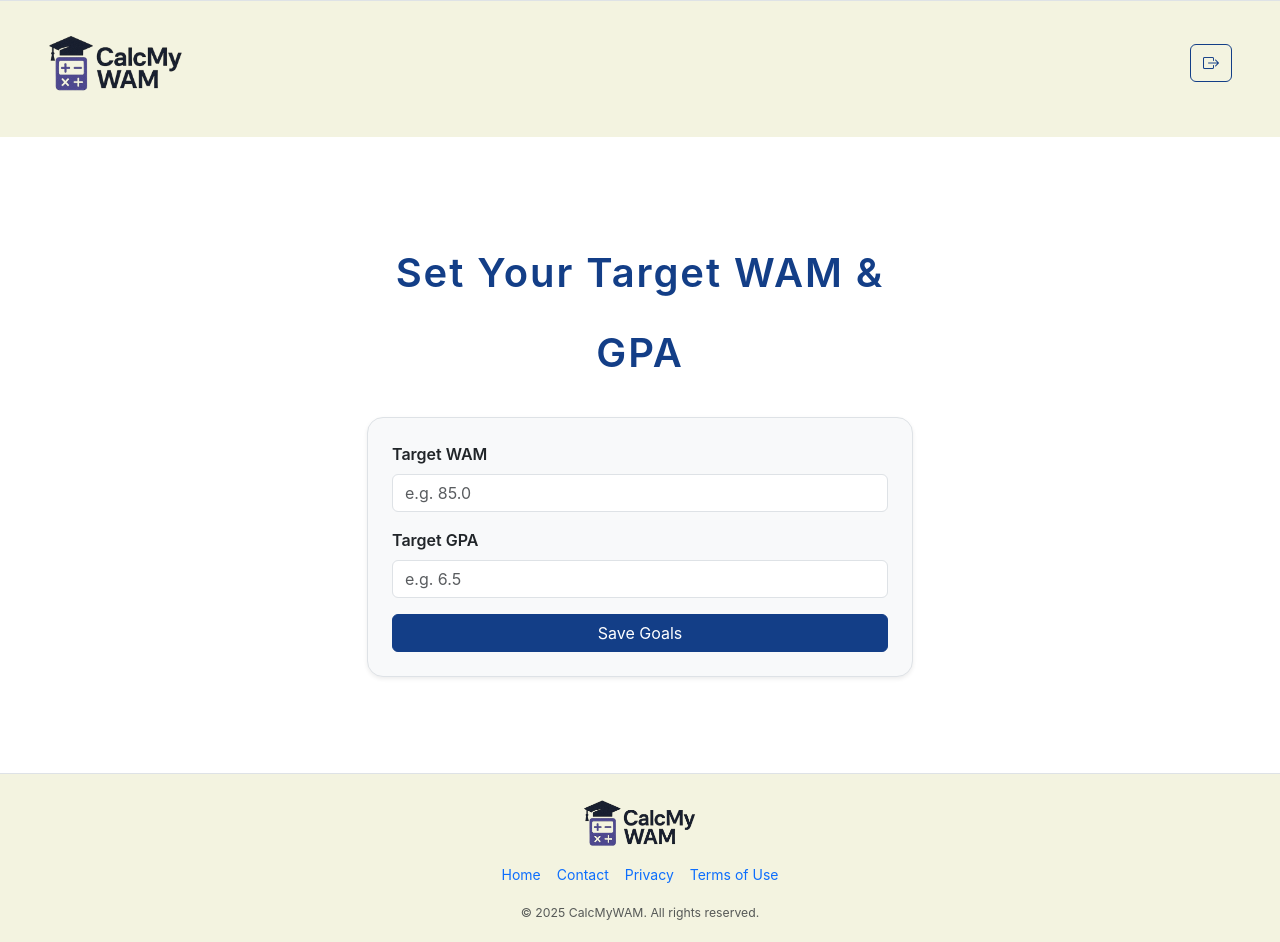
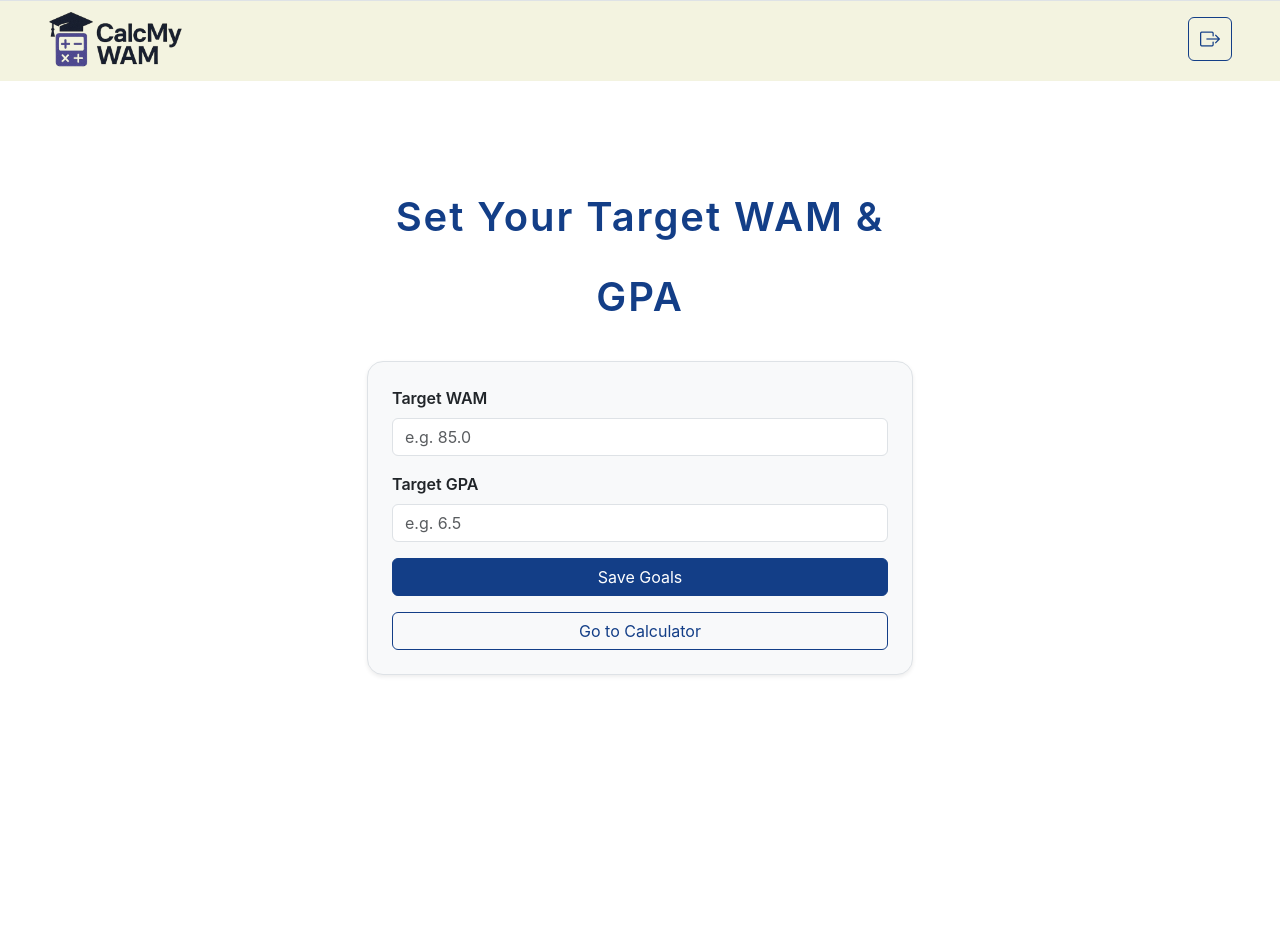
Before and after one commit to VSTERNENLICHT/CITS3403-Group-Project, a Flask app: page /set-goal in a window 1280 px wide. After the commit the page ends 676 px from the top, so only its background shows below. Run offline with Flask 3, Linux system fonts and the light colour scheme.

Commit message:
Top bar adjusted & added a button to calculator page

```diff
--- a/app.py
+++ b/app.py
@@ -38,3 +38,13 @@ if __name__ == '__main__':
     with app.app_context():
         db.create_all()
     app.run(debug=True)
+
+
+@app.route('/')
+def home():
+    return render_template('set-goal.html')  # or whatever your homepage is
+
+
+@app.route('/')
+def home():
+    return render_template('set-goal.html')
--- a/static/final-style.css
+++ b/static/final-style.css
@@ -10,7 +10,7 @@ body {
 
 header {
   background-color: #f3f3e0;
-  padding-bottom: 20px;
+  padding-bottom: 0px;
   width: 100vw;
   margin-left: calc(-50vw + 50%);
 }
@@ -87,7 +87,6 @@ p.fs-3 {
 .btn-outline-primary {
   color: #133e87;
   border-color: #133e87;
-  background-color: transparent;
 }
 
 .btn-outline-primary:hover {
@@ -98,6 +97,17 @@ p.fs-3 {
 
 .logout-icon:hover {
   color: #133e87 !important;
+  transition: color 0.2s ease;
+}
+
+.go-to-calculator {
+  color: #133e87;
+  border-color: #133e87;
+}
+
+.go-to-calculator:hover {
+  background-color: #608BC1 !important;
+  color: #fff;
   transition: color 0.2s ease;
 }
 
--- a/templates/set-goal.html
+++ b/templates/set-goal.html
@@ -13,16 +13,14 @@
 <body class="bg-white text-dark">
   <div class="container pt-0 pb-0">
     <!-- Header -->
-    <header class="border-top pt-4 px-5">
-      <div class="d-flex justify-content-between align-items-center mb-4 pt-2">
-        <a href="index.html">
+    <header class="border-top pt-2 pb-2 px-5">
+      <div class="d-flex justify-content-between align-items-center mb-1 pt-0">
+        <a href="#" class="d-flex align-items-center gap-2">
           <img src="{{ url_for('static', filename='img/logo.png') }}" alt="CalcMyWAM Logo" height="60">
         </a>
-        <div>
-            <button class="btn btn-outline-primary" title="Log out">
-                <i class="bi bi-box-arrow-right logout-icon"></i>
-            </button>
-        </div>
+        <button class="btn btn-outline-primary d-flex align-items-center justify-content-center" title="Log out" style="width: 44px; height: 44px;">
+          <i class="bi bi-box-arrow-right fs-5 logout-icon"></i>
+        </button>
       </div>
     </header>
 
@@ -65,23 +63,16 @@
             <div id="confirmation" class="alert alert-success text-center mt-3 d-none" role="alert">
               Your goals have been saved!
             </div>
+            <!-- Go to Calculator Button Placeholder atm-->
+            <div class="text-center mt-3">
+              <a href="#" class="btn go-to-calculator w-100">
+                Go to Calculator
+              </a>
+            </div>
           </form>
         </div>
       </div>
     </section>
-
-    <!-- Footer -->
-    <footer class="text-center border-top pt-4 mt-5 px-3 bg-custom">
-      <img src="{{ url_for('static', filename='img/logo.png') }}" alt="Footer Logo" height="50" class="mb-2">
-      <div class="nav justify-content-center mb-2">
-        <a class="nav-link px-2" href="index.html">Home</a>
-        <a class="nav-link px-2" href="#">Contact</a>
-        <a class="nav-link px-2" href="#">Privacy</a>
-        <a class="nav-link px-2" href="#">Terms of Use</a>
-      </div>
-      <small class="text-muted">© 2025 CalcMyWAM. All rights reserved.</small>
-    </footer>
-  </div>
 
     <!-- jQuery & AJAX script -->
     <script src="https://code.jquery.com/jquery-3.6.0.min.js"></script>
```
